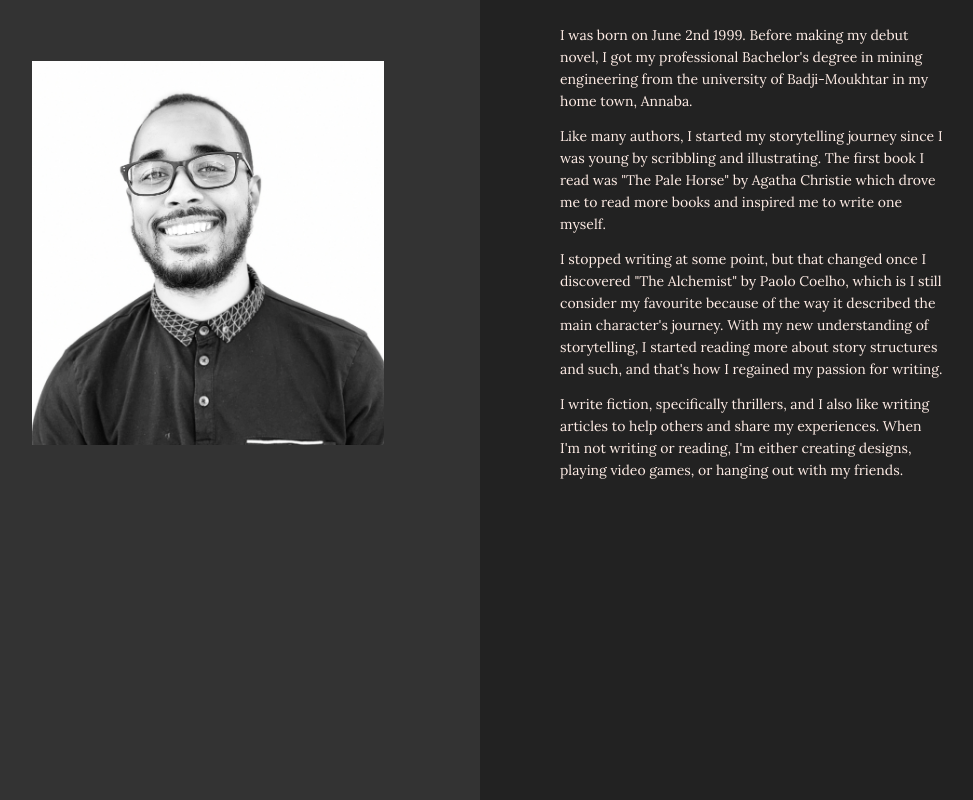
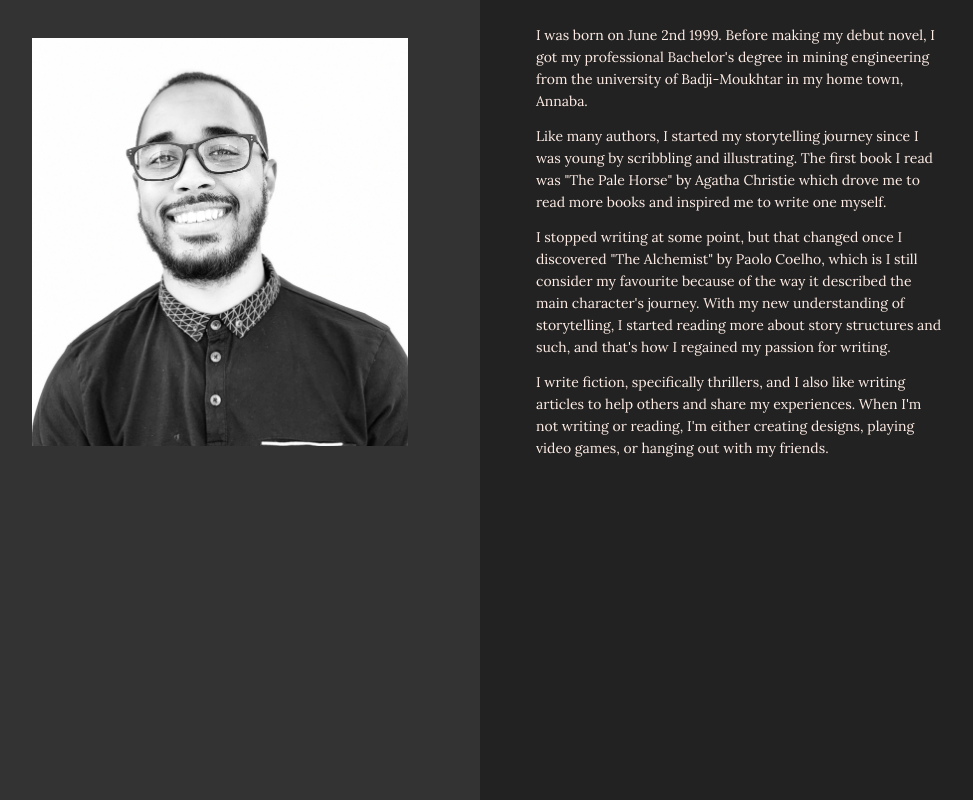
Before and after one commit to LokmaneDaoudi/L.D.Bsoton, a Nuxt app: page /about-me in a window 1280 px wide. Shown: the whole page, without its empty margins (160-1133 px from the left). Built offline with nearby package versions, Linux system fonts and the light colour scheme.

Commit message:
fixed sm breakpoint

```diff
--- a/assets/styles/primeflex/_grid.scss
+++ b/assets/styles/primeflex/_grid.scss
@@ -21,7 +21,19 @@
   padding-left: 0;
 }
 
-@include media-breakpoint-down(xl) {
+@include media-breakpoint-up(md) {
+  .g-3 {
+    margin-right: -3.5rem;
+    margin-left: -3.5rem;
+  }
+  .g-3 > .col,
+  .g-3 > [class*='col-'] {
+    padding-right: 3.5rem;
+    padding-left: 3.5rem;
+  }
+}
+
+@include media-breakpoint-up(xl) {
   .g-3 {
     margin-right: -5rem;
     margin-left: -5rem;
@@ -31,19 +43,6 @@
   .g-3 > [class*='col-'] {
     padding-right: 5rem;
     padding-left: 5rem;
-  }
-}
-
-@include media-breakpoint-down(lg) {
-  .g-3 {
-    margin-right: -3.5rem;
-    margin-left: -3.5rem;
-  }
-
-  .g-3 > .col,
-  .g-3 > [class*='col-'] {
-    padding-right: 3.5rem;
-    padding-left: 3.5rem;
   }
 }
 
--- a/pages/about-me.vue
+++ b/pages/about-me.vue
@@ -11,7 +11,7 @@
           WHO AM I?
         </h2>
       </div>
-      <div class="col-12 md:col-6 f-14px md:f-12px lg:f-14px xl:f-20px text">
+      <div class="col-12 md:col-6 f-16px md:f-12px lg:f-14px xl:f-20px text">
         <p>
           I was born on June 2nd 1999. Before making my debut novel, I got my
           professional Bachelor's degree in mining engineering from the
@@ -94,6 +94,9 @@
       @include media-breakpoint-down(lg) {
         margin-bottom: 8px;
       }
+      @include media-breakpoint-down(sm) {
+        margin-bottom: 12px;
+      }
     }
 
     line-height: 31px;
@@ -102,6 +105,9 @@
     }
     @include media-breakpoint-down(lg) {
       line-height: 16px;
+    }
+    @include media-breakpoint-down(sm) {
+      line-height: unset;
     }
   }
 }
--- a/pages/contact.vue
+++ b/pages/contact.vue
@@ -115,6 +115,8 @@ h1 {
   }
   @include media-breakpoint-down(md) {
     font-size: 45px;
+    line-height: 1;
+    letter-spacing: 0;
   }
 }
 .info {
--- a/pages/index.vue
+++ b/pages/index.vue
@@ -1,6 +1,6 @@
 <template>
   <div class="container">
-    <div class="row md:py-4 lg:py-5">
+    <div class="row my-3 md:py-4 lg:py-5">
       <div
         class="
           md:col-6
@@ -36,12 +36,14 @@
             md:mt-3
             xl:mt-4
           "
-          to="/about-me"
+          to="/books"
         >
-          Learn more
+          My Work
         </NuxtLink>
       </div>
-      <div class="md:col-6 md:text-right order-0 md:order-1 xl:mt-3">
+      <div
+        class="md:col-6 text-center md:text-right order-0 md:order-1 xl:mt-3"
+      >
         <img src="/img/main.png" class="main-img" alt="lokman main picture" />
       </div>
     </div>
```
